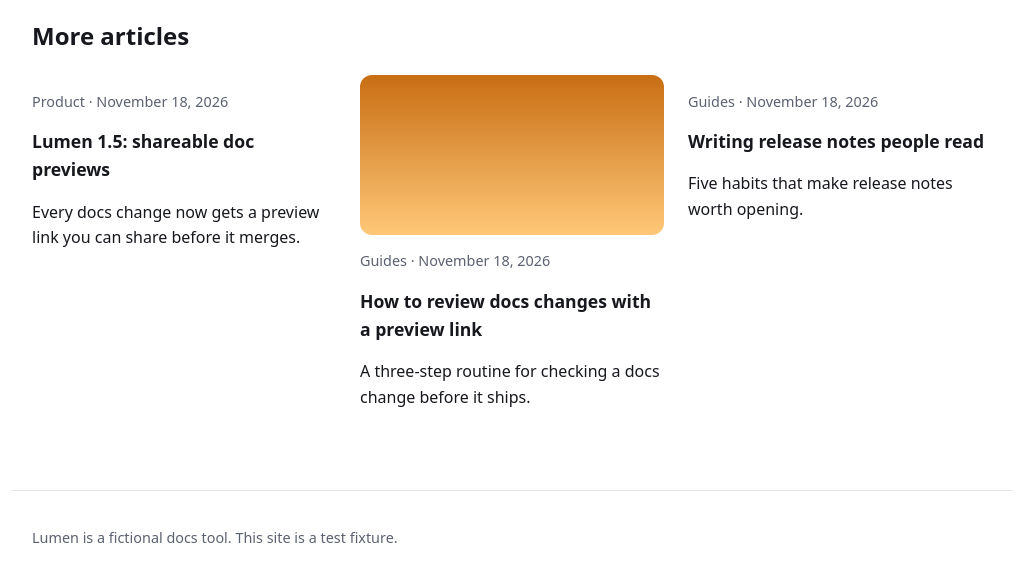
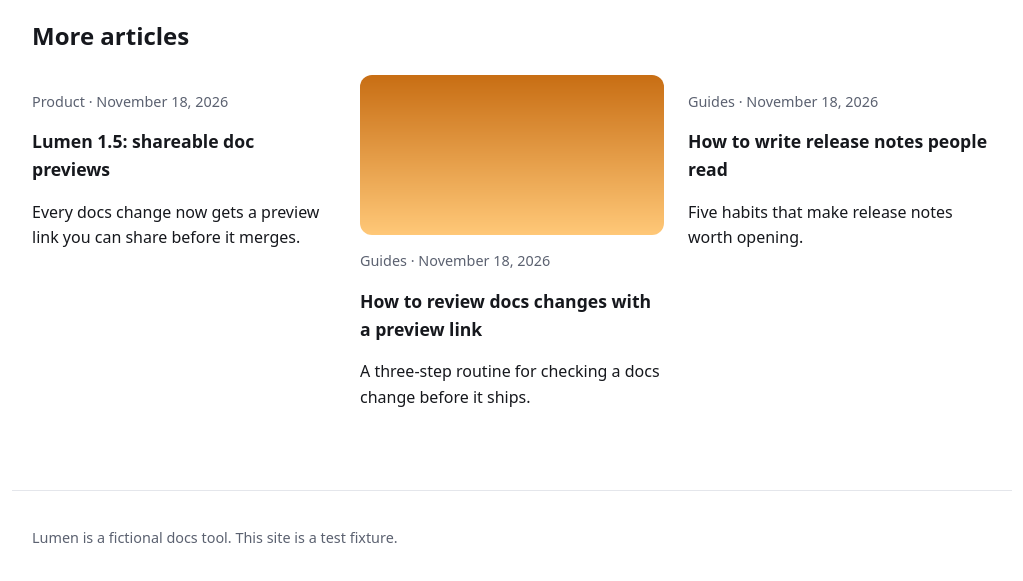
Before and after one commit to darioghtest/paragraph-articles-test, an Astro site in the folder apps/site/: page /paragraph-articles-test/articles/hiring-a-docs-engineer/ in a window 1280 px wide. Shown: the part 255-836 px from the top of the page, without its empty margins (128-1151 px from the left). Built offline with nearby package versions, Linux system fonts and the light colour scheme; Astro itself is replaced by a stand-in of ours.

Commit message:
Add How to write release notes people read
Published from Paragraph

```diff
--- a/apps/site/src/content/articles/writing-release-notes-people-read.md
+++ b/apps/site/src/content/articles/writing-release-notes-people-read.md
@@ -1,5 +1,5 @@
 ---
-title: "Writing release notes people read"
+title: "How to write release notes people read"
 authors: [{"name":"darioghtest"}]
 updatedAt: 2026-11-18
 categories: ["guides"]
```
